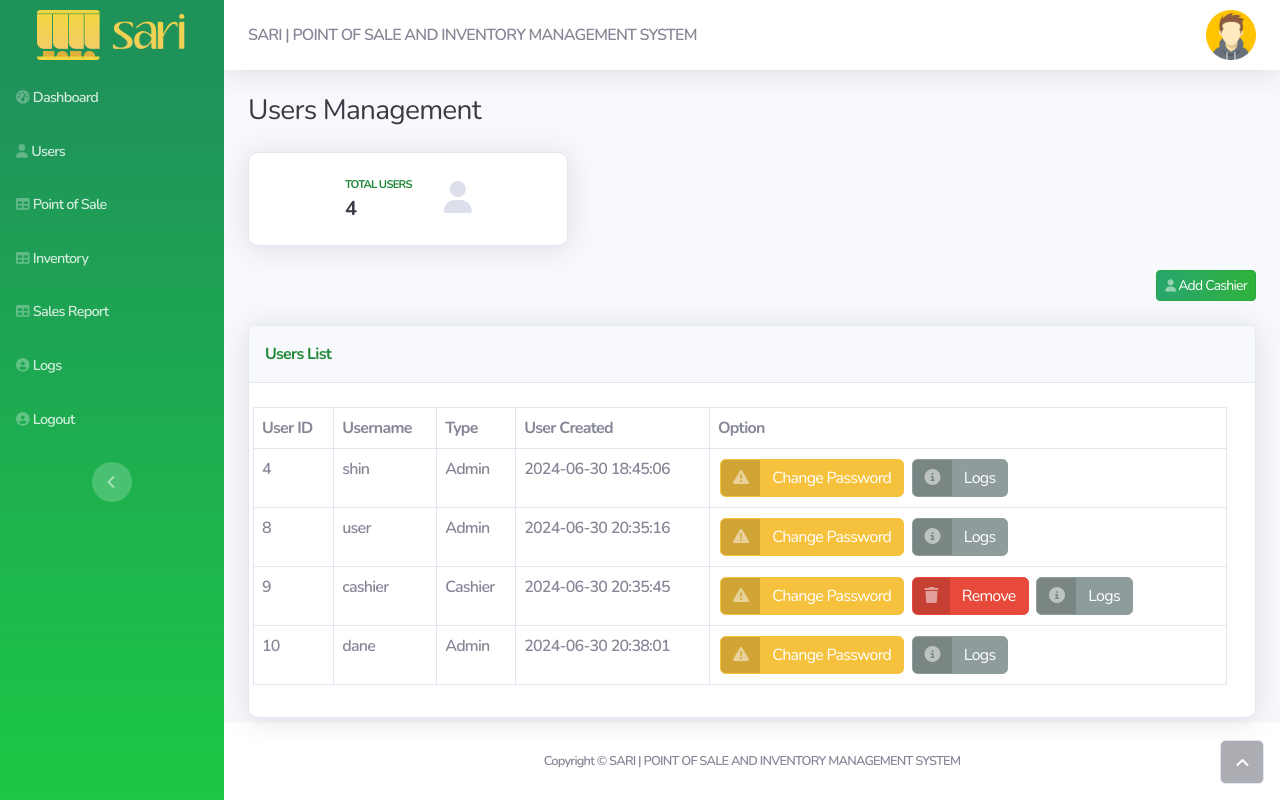
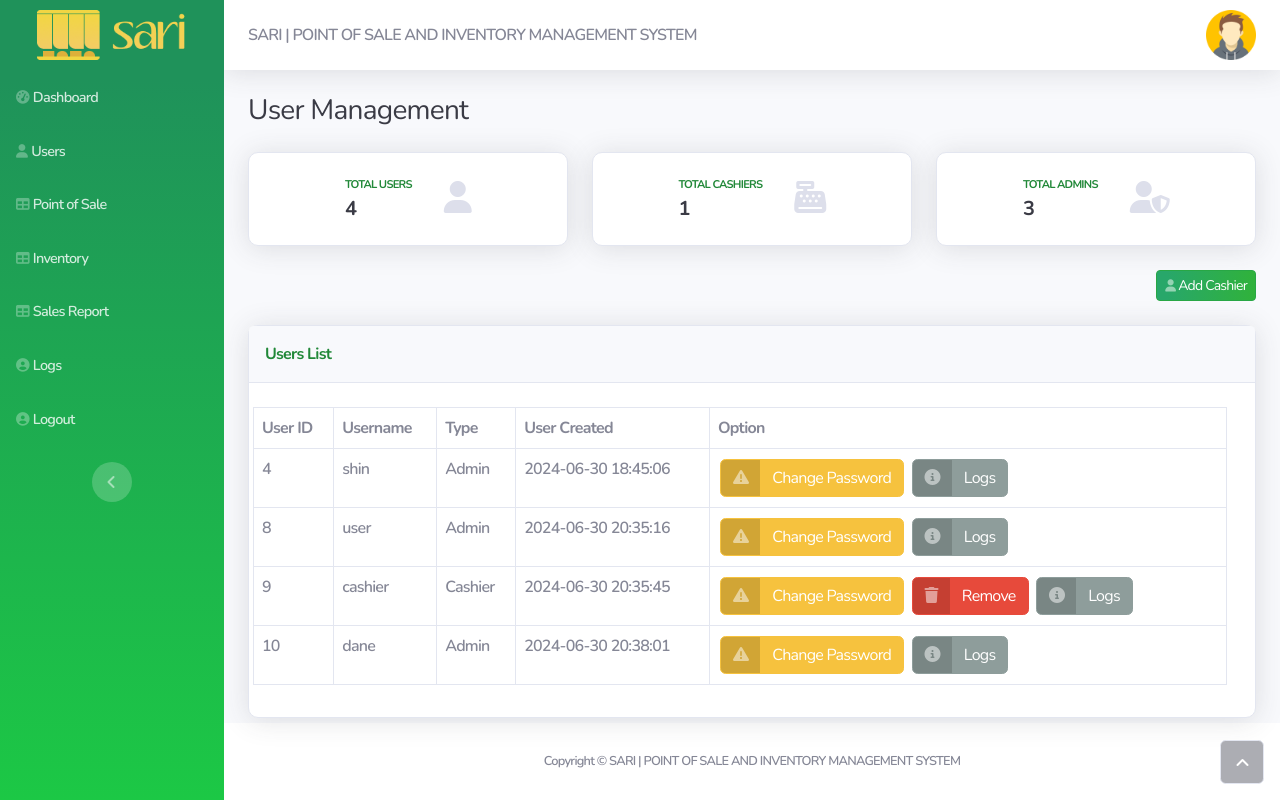
Before and after one commit to Xhinvier07/posinv, a PHP site: page /users.php in a window 1280 px wide. Run offline with PHP 8.4, Linux system fonts and the light colour scheme; a user stored in the database is signed in; data comes from the database, SQL or seed files in the repository.

Commit message:
Add additional cards for total cashiers and total admins

```diff
--- a/users.php
+++ b/users.php
@@ -31,7 +31,7 @@
                     </div>
                 </nav>
                 <div class="container-fluid">
-                    <h3 class="text-dark mb-4">Users Management&nbsp;</h3>
+                    <h3 class="text-dark mb-4">User Management&nbsp;</h3>
                     <div class="row">
                         <div class="col-md-6 col-xl-4 mb-4">
                             <div class="card shadow border-start-warning py-2">
@@ -53,9 +53,54 @@
                                                 <div class=\"text-uppercase text-info fw-bold text-xs mb-1\"><span>total users</span></div>
                                                 <div class=\"text-dark fw-bold h5 mb-0\"><span>$total_users</span></div>
                                                 </div>";
-
                                         ?>
                                         <div class="col-auto"><i class="fa-solid fa-user fa-2x text-gray-300"></i></div>
+                                    </div>
+                                </div>
+                            </div>
+                        </div>
+                        <div class="col-md-6 col-xl-4 mb-4">
+                            <div class="card shadow border-start-success py-2">
+                                <div class="card-body">
+                                    <div class="row align-items-center no-gutters">
+                                        <?php
+                                        // Get the total number of cashiers.
+                                        $sql = "SELECT COUNT(*) FROM users WHERE level = 1";
+                                        $stmt = $db->prepare($sql);
+                                        $stmt->execute();
+                                        $row = $stmt->fetch();
+                                        $total_cashiers = $row['COUNT(*)'];
+
+                                        // Display the total number of cashiers.
+                                        echo "<div class=\"col me-2\">
+                                                <div class=\"text-uppercase text-success fw-bold text-xs mb-1\"><span>total cashiers</span></div>
+                                                <div class=\"text-dark fw-bold h5 mb-0\"><span>$total_cashiers</span></div>
+                                                </div>";
+                                        ?>
+                                        <div class="col-auto"><i class="fa-solid fa-cash-register fa-2x text-gray-300"></i></div>
+                                    </div>
+                                </div>
+                            </div>
+                        </div>
+                        <div class="col-md-6 col-xl-4 mb-4">
+                            <div class="card shadow border-start-primary py-2">
+                                <div class="card-body">
+                                    <div class="row align-items-center no-gutters">
+                                        <?php
+                                        // Get the total number of admins.
+                                        $sql = "SELECT COUNT(*) FROM users WHERE level = 0";
+                                        $stmt = $db->prepare($sql);
+                                        $stmt->execute();
+                                        $row = $stmt->fetch();
+                                        $total_admins = $row['COUNT(*)'];
+
+                                        // Display the total number of admins.
+                                        echo "<div class=\"col me-2\">
+                                                <div class=\"text-uppercase text-primary fw-bold text-xs mb-1\"><span>total admins</span></div>
+                                                <div class=\"text-dark fw-bold h5 mb-0\"><span>$total_admins</span></div>
+                                                </div>";
+                                        ?>
+                                        <div class="col-auto"><i class="fa-solid fa-user-shield fa-2x text-gray-300"></i></div>
                                     </div>
                                 </div>
                             </div>
```
